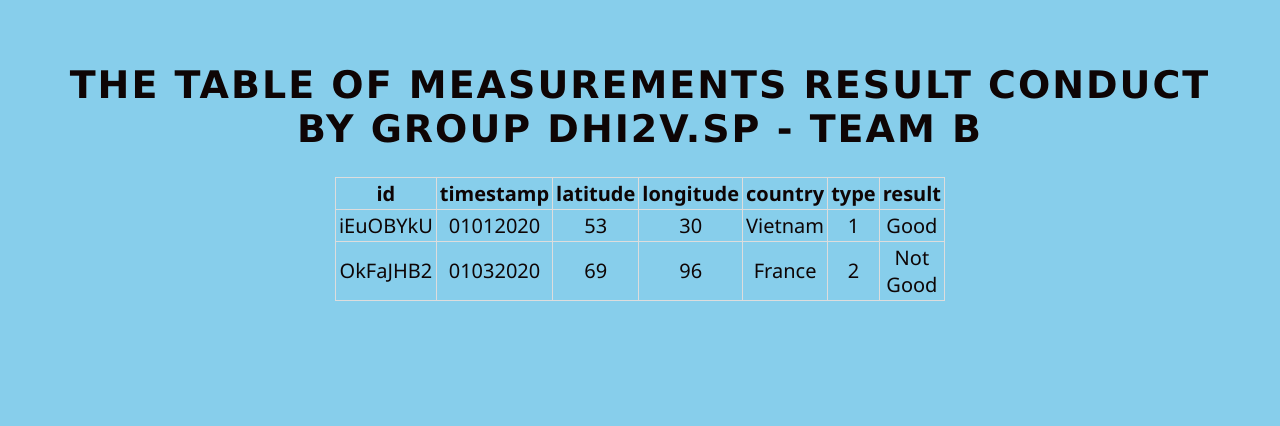
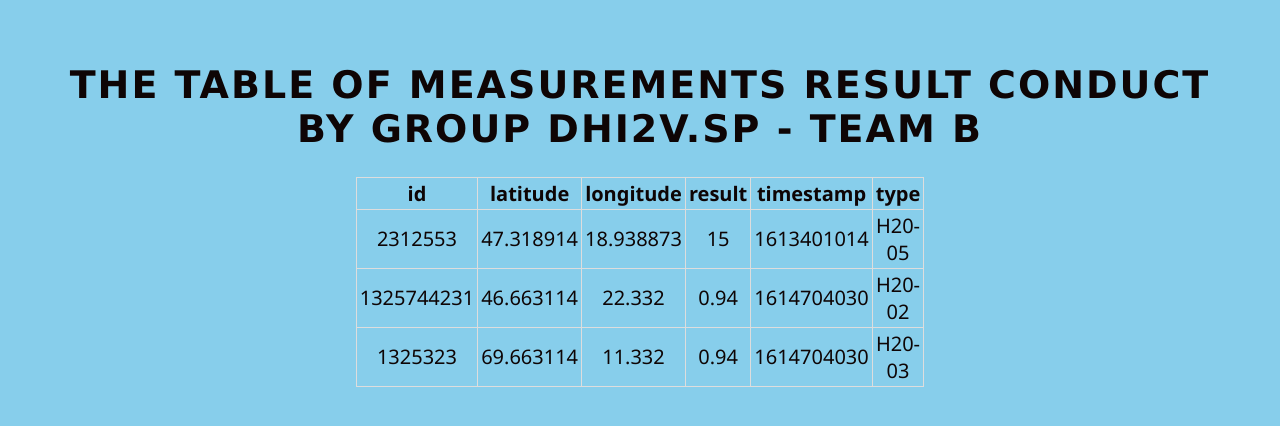
Before and after one commit to huyTon-IceBear/node, a website: page measurement.html in a window 1280 px wide. Drawn offline with Linux system fonts and the light colour scheme.

Commit message:
Add files

```diff
--- a/db.json
+++ b/db.json
@@ -1,22 +1,118 @@
 {
   "measurements": [
     {
-      "id": "iEuOBYkU",
-      "timestamp": "01012020",
-      "latitude": "53",
-      "longitude": "30",
-      "country": "Vietnam",
-      "type": "1",
-      "result": "Good"
+      "id": "kM6r_Ort",
+      "app_id": "cosmintest",
+      "dev_id": "cosmin_dragino_test",
+      "hardware_serial": "1234561231244122",
+      "port": 1,
+      "counter": 3,
+      "payload_raw": "MjMxMjU1MzsxNjEzNDAxMDE0O0gyMC0wNTsxNTs0Ny4zMTg5MTQ7MTguOTM4ODczOwo=",
+      "payload_fields": {
+        "id": "2312553",
+        "latitude": "47.318914",
+        "longitude": "18.938873",
+        "result": "15",
+        "timestamp": "1613401014",
+        "type": "H20-05"
+      },
+      "metadata": {
+        "time": "2021-04-08T10:48:00.11925547Z",
+        "frequency": 868.1,
+        "modulation": "LORA",
+        "data_rate": "SF7BW125",
+        "coding_rate": "4/5",
+        "gateways": [
+          {
+            "gtw_id": "eui-a840411f56044150",
+            "timestamp": 3354381403,
+            "time": "2021-04-08T10:48:00.078877Z",
+            "channel": 0,
+            "rssi": -67,
+            "snr": 9,
+            "rf_chain": 0,
+            "latitude": 22.7,
+            "longitude": 114.24
+          }
+        ]
+      },
+      "downlink_url": "https://integrations.thethingsnetwork.org/ttn-eu/api/v2/down/cosmintest/post-measurements?key=ttn-account-v2.cVBMqT0u8H9nz-9OjVcVc6kxAEMO6HMnqK7CVAVnEA4"
     },
     {
-      "id": "OkFaJHB2",
-      "timestamp": "01032020",
-      "latitude": "69",
-      "longitude": "96",
-      "country": "France",
-      "type": "2",
-      "result": "Not Good"
+      "id": "ZHsjqcBf",
+      "app_id": "cosmintest",
+      "dev_id": "cosmin_dragino_test",
+      "hardware_serial": "1234561231244122",
+      "port": 1,
+      "counter": 57,
+      "payload_raw": "MTMyNTc0NDIzMTsxNjE0NzA0MDMwO0gyMC0wMjswLjk0OzQ2LjY2MzExNDsyMi4zMzI=",
+      "payload_fields": {
+        "id": "1325744231",
+        "latitude": "46.663114",
+        "longitude": "22.332",
+        "result": "0.94",
+        "timestamp": "1614704030",
+        "type": "H20-02"
+      },
+      "metadata": {
+        "time": "2021-04-08T09:33:03.559476722Z",
+        "frequency": 868.1,
+        "modulation": "LORA",
+        "data_rate": "SF7BW125",
+        "coding_rate": "4/5",
+        "gateways": [
+          {
+            "gtw_id": "eui-a840411f56044150",
+            "timestamp": 3152787511,
+            "time": "2021-04-08T09:33:03.517689Z",
+            "channel": 0,
+            "rssi": -58,
+            "snr": 9,
+            "rf_chain": 0,
+            "latitude": 22.7,
+            "longitude": 114.24
+          }
+        ]
+      },
+      "downlink_url": "https://integrations.thethingsnetwork.org/ttn-eu/api/v2/down/cosmintest/post-measurements?key=ttn-account-v2.cVBMqT0u8H9nz-9OjVcVc6kxAEMO6HMnqK7CVAVnEA4"
+    },
+    {
+      "id": "5q8n9lyC",
+      "app_id": "cosmintest",
+      "dev_id": "cosmin_dragino_test",
+      "hardware_serial": "1234561231244122",
+      "port": 1,
+      "counter": 60,
+      "payload_raw": "MTMyNTc0NDIzMTsxNjE0NzA0MDMwO0gyMC0wMjswLjk0OzQ2LjY2MzExNDsyMi4zMzI=",
+      "payload_fields": {
+        "id": "1325323",
+        "latitude": "69.663114",
+        "longitude": "11.332",
+        "result": "0.94",
+        "timestamp": "1614704030",
+        "type": "H20-03"
+      },
+      "metadata": {
+        "time": "2021-04-08T09:36:09.991797358Z",
+        "frequency": 868.1,
+        "modulation": "LORA",
+        "data_rate": "SF7BW125",
+        "coding_rate": "4/5",
+        "gateways": [
+          {
+            "gtw_id": "eui-a840411f56044150",
+            "timestamp": 3339221603,
+            "time": "2021-04-08T09:36:09.951714Z",
+            "channel": 0,
+            "rssi": -59,
+            "snr": 9,
+            "rf_chain": 0,
+            "latitude": 22.7,
+            "longitude": 114.24
+          }
+        ]
+      },
+      "downlink_url": "https://integrations.thethingsnetwork.org/ttn-eu/api/v2/down/cosmintest/post-measurements?key=ttn-account-v2.cVBMqT0u8H9nz-9OjVcVc6kxAEMO6HMnqK7CVAVnEA4"
     }
   ]
 }
--- a/measurement.html
+++ b/measurement.html
@@ -75,7 +75,7 @@
       // Extract value from table header.
       var col = [];
       for (var i = 0; i < data.measurements.length; i++) {
-        for (var key in data.measurements[i]) {
+        for (var key in data.measurements[i].payload_fields) {
           if (col.indexOf(key) === -1) {
             col.push(key);
           }
@@ -96,13 +96,11 @@
 
       // add json data to the table as rows.
       for (var i = 0; i < data.measurements.length; i++) {
-
-        tr = table.insertRow(-1);
-
-        for (var j = 0; j < col.length; j++) {
-          var tabCell = tr.insertCell(-1);
-          tabCell.innerHTML = data.measurements[i][col[j]];
-        }
+          tr = table.insertRow(-1);
+          for (var j = 0; j < col.length; j++) {
+            var tabCell = tr.insertCell(-1);
+            tabCell.innerHTML = data.measurements[i].payload_fields[col[j]];
+          }
       }
 
       // Now, add the newly created table with json data, to a container.
```
